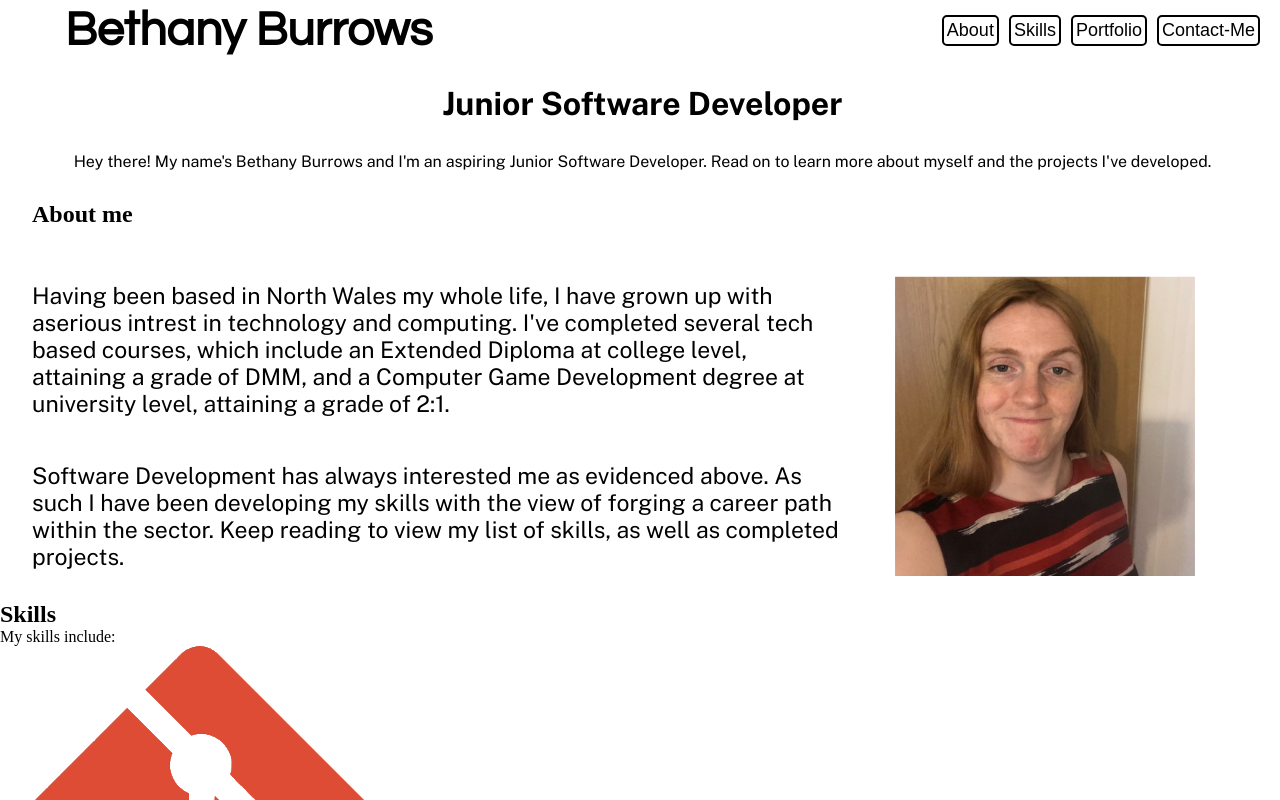
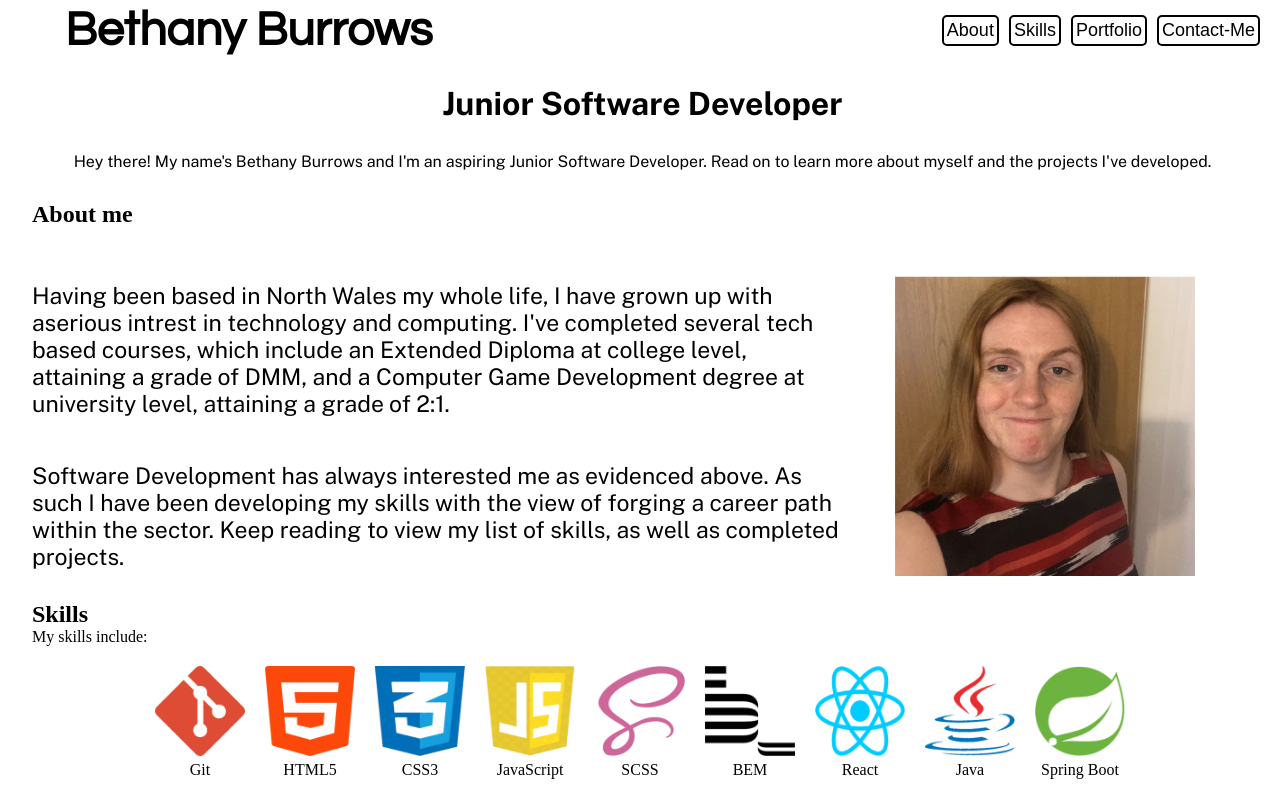
Before and after one commit to BethScarlett/portfolio-react, a React (Vite) app: page / in a window 1280 px wide. Shown: the top 800 px of the page. Built offline with nearby package versions, Linux system fonts and the light colour scheme; a web font is replaced by a local one.

Commit message:
Added initial styling for the skills section, as well as the skill tabs.

```diff
--- a/src/Components/SkillTab/SkillTab.scss
+++ b/src/Components/SkillTab/SkillTab.scss
@@ -3,3 +3,14 @@
   padding: 0;
   box-sizing: border-box;
 }
+
+.skill-tab {
+  display: flex;
+  flex-direction: column;
+  align-items: center;
+
+  &__image {
+    width: 90px;
+    margin-bottom: 5px;
+  }
+}
--- a/src/Components/SkillTab/SkillTab.tsx
+++ b/src/Components/SkillTab/SkillTab.tsx
@@ -7,9 +7,9 @@ type SkillTabProps = {
 
 const SkillTab = ({ imgSource, label }: SkillTabProps) => {
   return (
-    <div>
-      <img src={imgSource} alt={`${label} icon`} />
-      <label>{label}</label>
+    <div className="skill-tab">
+      <img className="skill-tab__image" src={imgSource} alt={`${label} icon`} />
+      <label className="skill-tab__label">{label}</label>
     </div>
   );
 };
--- a/src/Components/SkillsSection/SkillsSection.scss
+++ b/src/Components/SkillsSection/SkillsSection.scss
@@ -3,3 +3,17 @@
   padding: 0;
   box-sizing: border-box;
 }
+
+.skills-section {
+  width: 95dvw;
+  margin: auto;
+
+  &__icons {
+    display: flex;
+    justify-content: center;
+    flex-wrap: wrap;
+    gap: 20px;
+    margin: auto;
+    margin-top: 20px;
+  }
+}
--- a/src/Components/SkillsSection/SkillsSection.tsx
+++ b/src/Components/SkillsSection/SkillsSection.tsx
@@ -7,19 +7,21 @@ const SkillsSection = () => {
     const icons = [];
     for (let i: number = 0; i < 9; i++) {
       icons.push(
-        <SkillTab imgSource={skillTabImgs[i]} label={skillTabLabels[i]} />
+        <SkillTab
+          imgSource={skillTabImgs[i]}
+          label={skillTabLabels[i]}
+          key={i}
+        />
       );
     }
     return icons;
   };
 
   return (
-    <div>
-      <div>
-        <h2>Skills</h2>
-        <label>My skills include: </label>
-        {handleSetIcons()}
-      </div>
+    <div className="skills-section">
+      <h2 className="skills-section__header">Skills</h2>
+      <label className="skills-section__header">My skills include: </label>
+      <div className="skills-section__icons">{handleSetIcons()}</div>
     </div>
   );
 };
```
